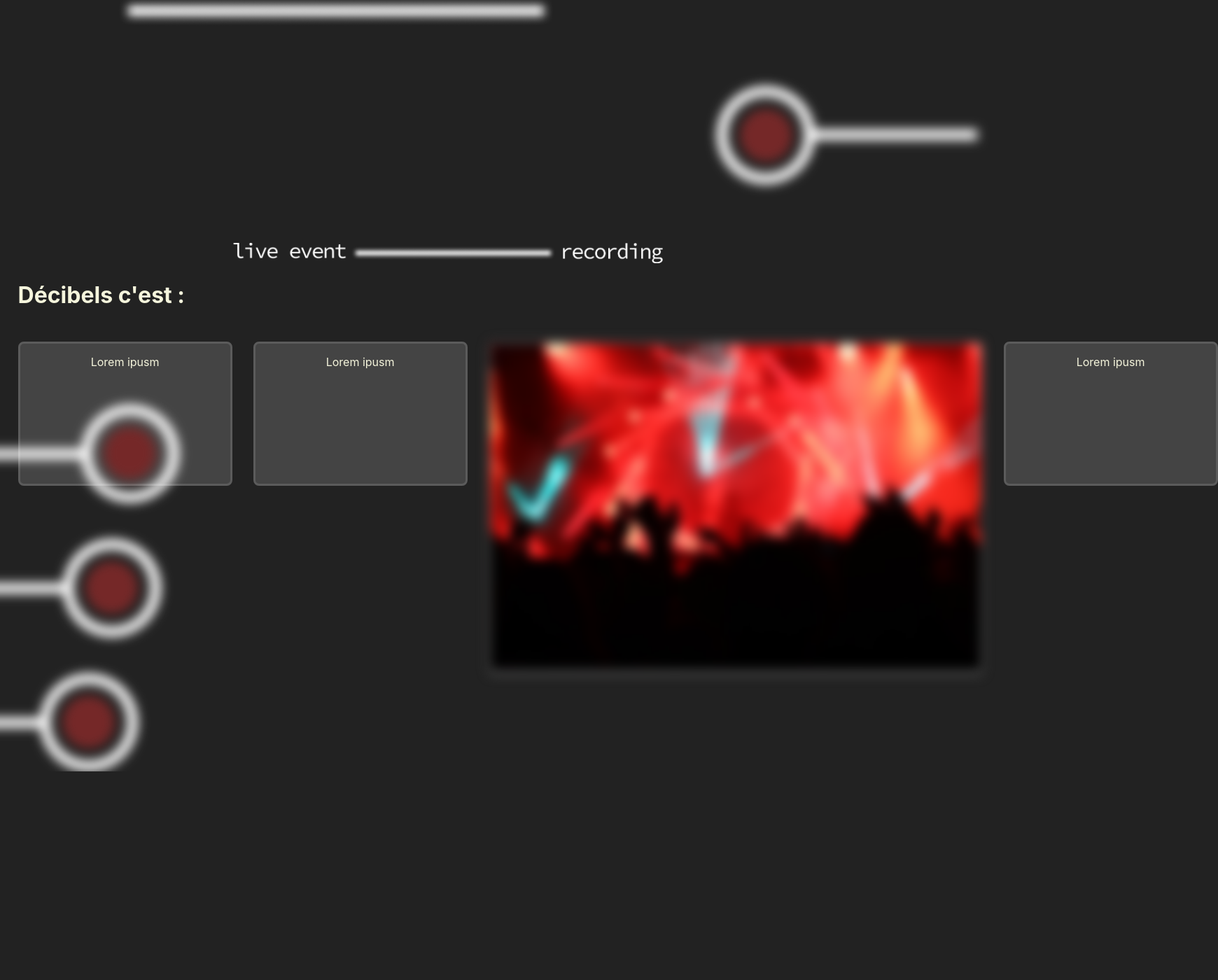
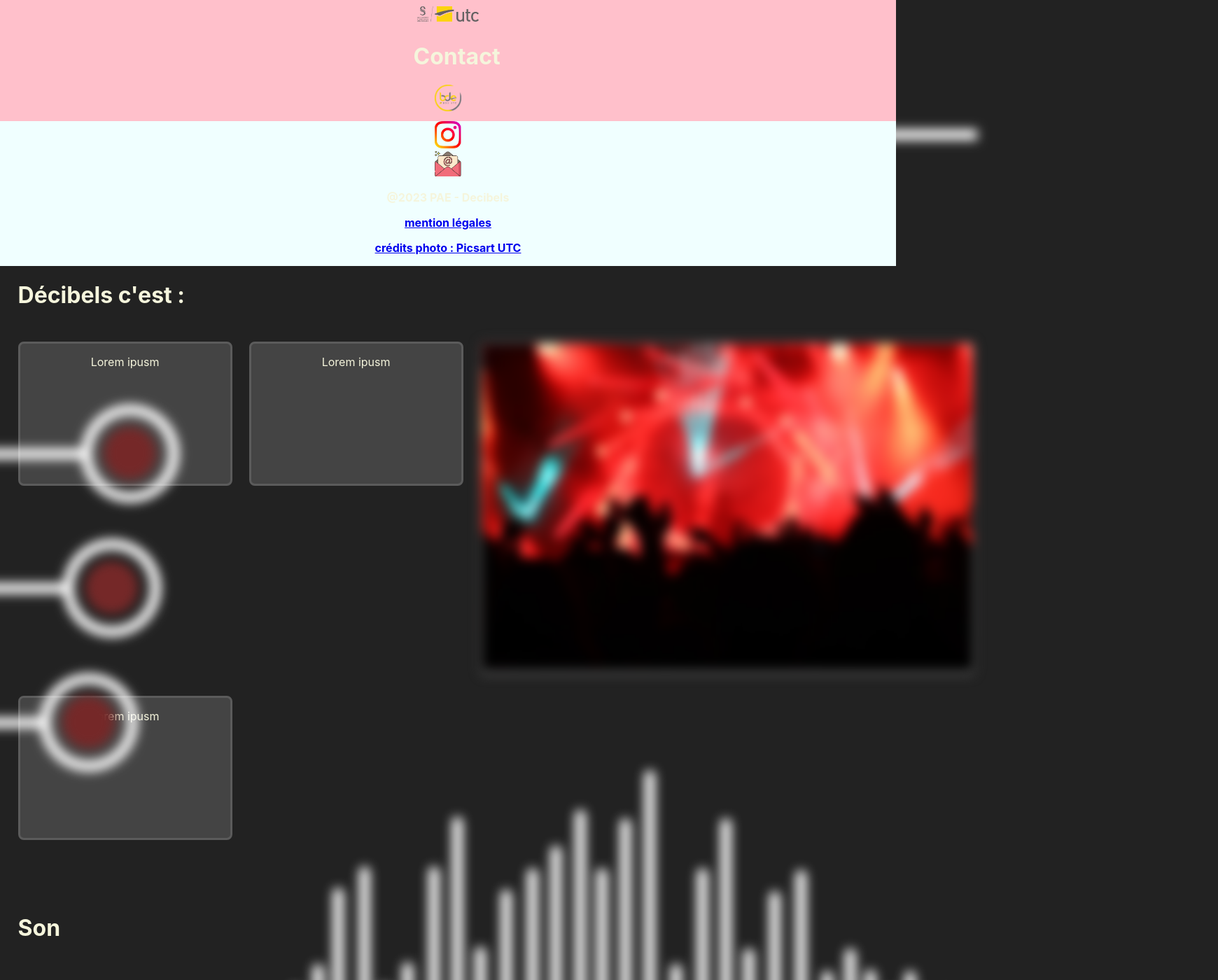
Before and after one commit to Decibels-UTC/website, a React (Create React App) app: page / in a window 1280 px wide. Shown: the part 420-1820 px from the top of the page at 70% size, 1740 px wide, since content can reach past the window. Before the commit the page ends 1522 px from the top, so only its background shows below. Built offline with nearby package versions, Linux system fonts and the light colour scheme.

Commit message:
css advanced

```diff
--- a/src/App.js
+++ b/src/App.js
@@ -10,6 +10,9 @@ function App() {
     <div className="App">
         <Main />
         <Desc/>
+        <Son />
+        <Lights/>
+        <Footer/>
     </div>
   );
 }
--- a/src/components/Desc.jsx
+++ b/src/components/Desc.jsx
@@ -6,7 +6,7 @@ import Container from "./Container";
 function Desc() {
   return (
       <>
-          <div className="page" >
+          <div className="page-desc" >
               <h1 className={"title"}>Décibels c'est : </h1>
           </div>
           <div className={"container-items"}>
--- a/src/components/Footer.jsx
+++ b/src/components/Footer.jsx
@@ -3,46 +3,51 @@ import utc from "../ressources/utc.png"
 import insta from "../ressources/insta.png"
 import mail from "../ressources/mail.png";
 
+import  '../style/Footer.css'
+
 function Footer(){
     return(
 
-            <Footer>
-                <div>
+                <div className={"wrapper"}>
+
+                    <div className={"subwrapper1"} >
+                        <div>
+                        <div>
+                            <img src={utc} className={"img-footer-utc"} />
+                        </div>
                     <div>
-                        <div>
-                        <img src={utc} />
+                        <h1 className={"title"}>Contact</h1>
                     </div>
                     <div>
-                        <h1>Contact</h1>
-                    </div>
-                    <div>
-                        <img src={bde} />
+                        <img src={bde} className={"img-footer-bde"} />
                     </div>
                      </div>
+                    </div>
 
-                     <div>
-                         <div>
-                             <img src={insta}><a href={"https://instagram.com"}></a></img>
+                     <div className={"subwrapper2"}>
+                        <div>
+                             <a href={"https://instagram.com"}><img src={insta} className={"img-socials"} /></a>
                          </div>
                          <div>
-                             <img src={mail}><a href={"mailto://decibels@assos.utc.fr"}></a></img>
+                             <a href={"mailto://decibels@assos.utc.fr"}><img src={mail} className={"img-socials"} /></a>
                          </div>
                      </div>
 
                     <div>
+                        <div className={"subwrapper3"}>
                         <div>
-                            <p>@2023 PAE - Decibels</p>
+                            <p className={"footer-info"} >@2023 PAE - Decibels</p>
                         </div>
                         <div>
-                            <a href={"/legals"}><p>mention légales</p></a>
+                            <a href={"/legals"}><p className={"footer-info"} >mention légales</p></a>
                         </div>
                         <div>
-                            <a href={"https://assos.utc.fr/picsart"} ><p>crédits photo : Picsart UTC</p></a>
+                            <a href={"https://assos.utc.fr/picsart"} ><p className={"footer-info"} >crédits photo : Picsart UTC</p></a>
                         </div>
+                    </div>
                     </div>
                 </div>
 
-            </Footer>
     );
 }
 export default Footer;
--- a/src/components/Lights.jsx
+++ b/src/components/Lights.jsx
@@ -2,18 +2,25 @@ import Container from "./Container";
 import item1 from "../ressources/item1.png";
 import item3 from "../ressources/item3.png";
 
+import '../style/Lights.css';
+
 function Lights(){
     return(
         <>
-            <h1>Son</h1>
+            <h1 className={"title"} >Lumières</h1>
+            <div className={"text-middle text-middle-light"} >
+                <Container height={600} width={600} text={"coucou"}/>
+            </div>
+
             <div>
-                <Container  height={300} width={300} text={"coucou"}/>
+                <img className={"item item1-light-first"} src={item1} />
             </div>
             <div>
-                <img src={item1} />
+                <img className={"item item1-light-second"} src={item1} />
             </div>
+
             <div>
-                <img src={item3}/>
+                <img className={"item item3-light"} src={item3}/>
             </div>
 
 
--- a/src/components/Son.jsx
+++ b/src/components/Son.jsx
@@ -7,16 +7,16 @@ import '../style/Son.css'
 
 function Son(){
     return(
-        <div className="page">
-            <h1>Son</h1>
-            <div>
-                <Container  height={400} width={500} text={"coucou"}/>
+        <div className="page-son">
+            <h1 className={"title"}>Son</h1>
+            <div className={"text-middle"}>
+                <Container height={600} width={600} text={"coucou"}/>
             </div>
             <div>
                 <img src={item2} className={"item son"}  />
             </div>
             <div>
-                <img src={item1}  className={"item item1"}/>
+                <img src={item1}  className={"item item1-son"}/>
             </div>
 
         </div>
--- a/src/style/App.css
+++ b/src/style/App.css
@@ -2,8 +2,14 @@ body{
   color: beige;
 }
 
-.page{
+.page-desc{
   margin-top: 45vmin;
+}
+.page-son{
+  margin-top: 10vmin;
+}
+.text-middle{
+    padding: 4%;
 }
 
 .container{
@@ -13,6 +19,7 @@ body{
   color: beige;
   text-align: center;
   align-items: center;
+
 }
 
 
--- a/src/style/Desc.css
+++ b/src/style/Desc.css
@@ -6,9 +6,9 @@
 .zone-texte {
     padding: 2%;
     display: grid;
-    grid-template-columns: repeat(5, 1fr);
+    grid-template-columns: 300px 300px 800px;
     gap: 30px; /* Augmentation de l'espacement horizontal à 30px */
-    grid-auto-rows: minmax(100px, auto);
+    grid-auto-rows: minmax(30px, auto);
 }
 
 .first-text {
@@ -41,8 +41,6 @@
    flex-direction: column;
    align-items: flex-start;
     position: relative;
-    display: grid;
-
 }
 
 .item1-first{
--- /dev/null
+++ b/src/style/Footer.css
@@ -0,0 +1,34 @@
+.img-footer-bde{
+    width: 3%;
+    height: auto;
+}
+.img-footer-utc{
+    width: 7%;
+    height: auto;
+}
+
+.img-socials{
+    width: 3%;
+    height: auto;
+}
+
+.footer-info{
+    text-decoration: none;
+    font-weight: bolder;
+}
+
+.wrapper {
+    text-align: center;
+    position: absolute;
+    background-color: azure;
+    bottom: 0;
+    width: 100%;
+    height: auto;
+}
+
+.subwrapper1 {
+    display: flex;
+    justify-content: center;
+    background-color: pink;
+    padding: 10px;
+}
--- /dev/null
+++ b/src/style/Lights.css
@@ -0,0 +1,24 @@
+.item3-light{
+    position: absolute;
+    width: 60%;
+    height: auto;
+}
+
+.text-middle-light{
+    position: absolute;
+    right: 0;
+
+}
+
+
+.item1-light-first{
+    transform: rotate(90deg);
+    right: 0;
+    position: absolute;
+}
+.item1-light-second{
+    transform: rotate(-90deg);
+    left: 0;
+    position: absolute;
+    bottom: -350%;
+}
--- a/src/style/Son.css
+++ b/src/style/Son.css
@@ -3,12 +3,15 @@
     filter : blur(0.5rem);
 }
 
-.item1{
-    transform: rotate(180deg);
-    margin-bottom: -5%;
-    margin-left: 2%;
+.item1-son{
+    position: absolute;
+    transform: rotate(90deg);
+    right: 0;
+    bottom: -220%;
 }
 
 .son{
+    position: absolute;
     margin-left: 25%;
+    top: 190vmin;
 }
```
